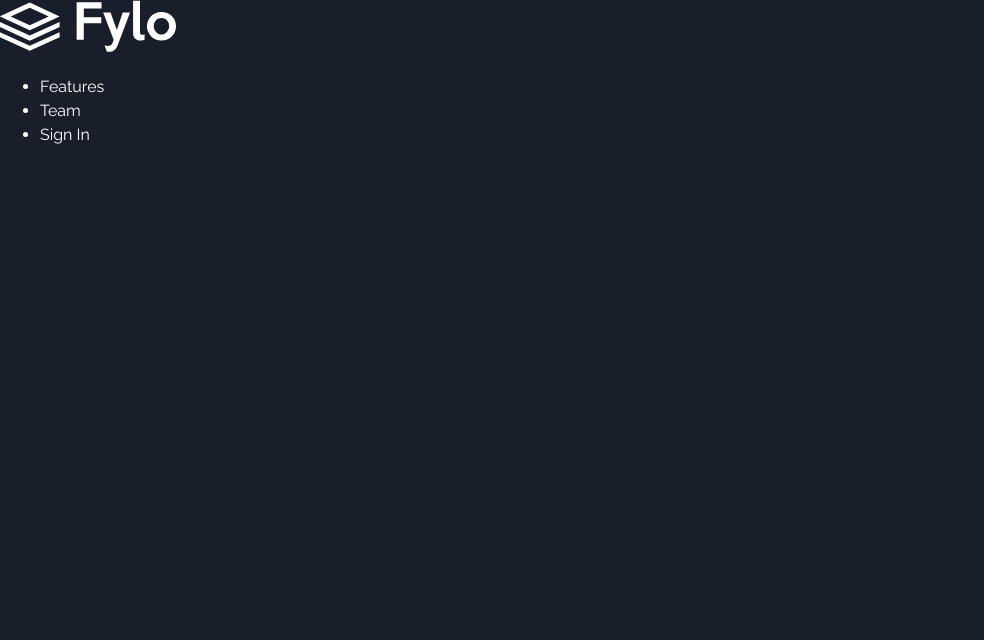
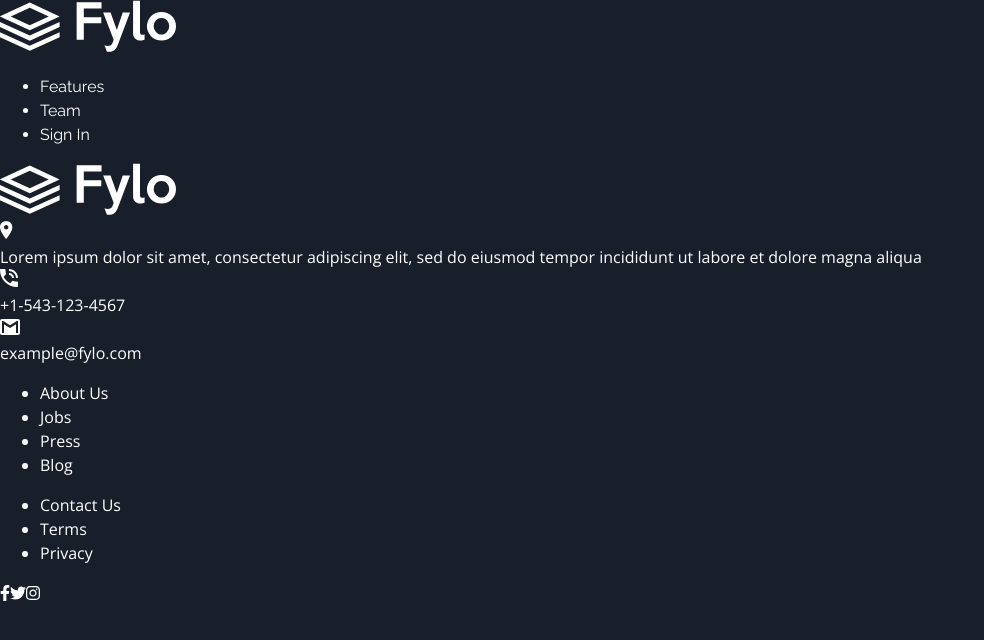
Before and after one commit to Yasmine10/fylo-dark-theme-landing-page, a React (Create React App) app: page / in a window 1280 px wide. Shown: the top 640 px of the page, without its empty margins (0-984 px from the left). Built offline with nearby package versions, Linux system fonts and the light colour scheme.

Commit message:
Created footer component

```diff
--- a/package.json
+++ b/package.json
@@ -4,6 +4,7 @@
   "private": true,
   "dependencies": {
     "@fortawesome/fontawesome-svg-core": "^1.2.36",
+    "@fortawesome/free-brands-svg-icons": "^5.15.4",
     "@fortawesome/free-solid-svg-icons": "^5.15.4",
     "@fortawesome/react-fontawesome": "^0.1.15",
     "@testing-library/jest-dom": "^5.14.1",
--- a/src/App.js
+++ b/src/App.js
@@ -1,9 +1,16 @@
-import Navbar from "./components/Navbar";
+import { library } from '@fortawesome/fontawesome-svg-core'
+import { fab, faFacebookF, faTwitter, faInstagram } from '@fortawesome/free-brands-svg-icons';
+
+import Navbar from './components/Navbar';
+import Footer from './components/Footer';
+
+library.add(fab, faFacebookF, faTwitter, faInstagram);
 
 function App() {
   return (
     <div className="App">
       <Navbar />
+      <Footer />
     </div>
   );
 }
--- /dev/null
+++ b/src/assets/styles/components/_footer.scss
@@ -0,0 +1,5 @@
+// @import "../base/root";
+
+.icon {
+    color: var(--clr-neutral-white);
+}
--- a/src/assets/styles/main.scss
+++ b/src/assets/styles/main.scss
@@ -2,3 +2,5 @@
 @use "./base/root";
 @use "./base/global";
 @use "./base/utilities";
+
+@use "./components/footer";
--- /dev/null
+++ b/src/components/Footer.js
@@ -0,0 +1,60 @@
+import React from 'react';
+
+import { FontAwesomeIcon } from '@fortawesome/react-fontawesome';
+
+import { ReactComponent as Logo } from '../assets/images/logo.svg';
+import { ReactComponent as LocationIcon } from '../assets/images/icon-location.svg';
+import { ReactComponent as PhoneIcon } from '../assets/images/icon-phone.svg';
+import { ReactComponent as MailIcon } from '../assets/images/icon-email.svg';
+
+const Footer = () => {
+    return (
+        <div>
+            <div className="logo-container">
+                <Logo />
+            </div>
+            <div className="footer-content">
+                <div className="location">
+                    <LocationIcon />
+                    <p>
+                        Lorem ipsum dolor sit amet, consectetur adipiscing elit,
+                        sed do eiusmod tempor incididunt ut labore et dolore
+                        magna aliqua
+                    </p>
+                </div>
+                <div className="contact-info">
+                    <div>
+                        <PhoneIcon />
+                        <p>+1-543-123-4567</p>
+                    </div>
+                    <div>
+                        <MailIcon />
+                        <p>example@fylo.com</p>
+                    </div>
+                </div>
+                <div className="footer-nav">
+                    <ul>
+                        <li>About Us</li>
+                        <li>Jobs</li>
+                        <li>Press</li>
+                        <li>Blog</li>
+                    </ul>
+                </div>
+                <div className="extra-info">
+                    <ul>
+                        <li>Contact Us</li>
+                        <li>Terms</li>
+                        <li>Privacy</li>
+                    </ul>
+                </div>
+                <div className="social-links">
+                    <a href="#" className="icon"><FontAwesomeIcon icon={['fab', 'facebook-f']} /></a>
+                    <a href="#" className="icon"><FontAwesomeIcon icon={['fab', 'twitter']} /></a>
+                    <a href="#" className="icon"><FontAwesomeIcon icon={['fab', 'instagram']} /></a>
+                </div>
+            </div>
+        </div>
+    );
+};
+
+export default Footer;
```
Also changed, not shown: 1 other file (tests, documents, lock files or other folders).
